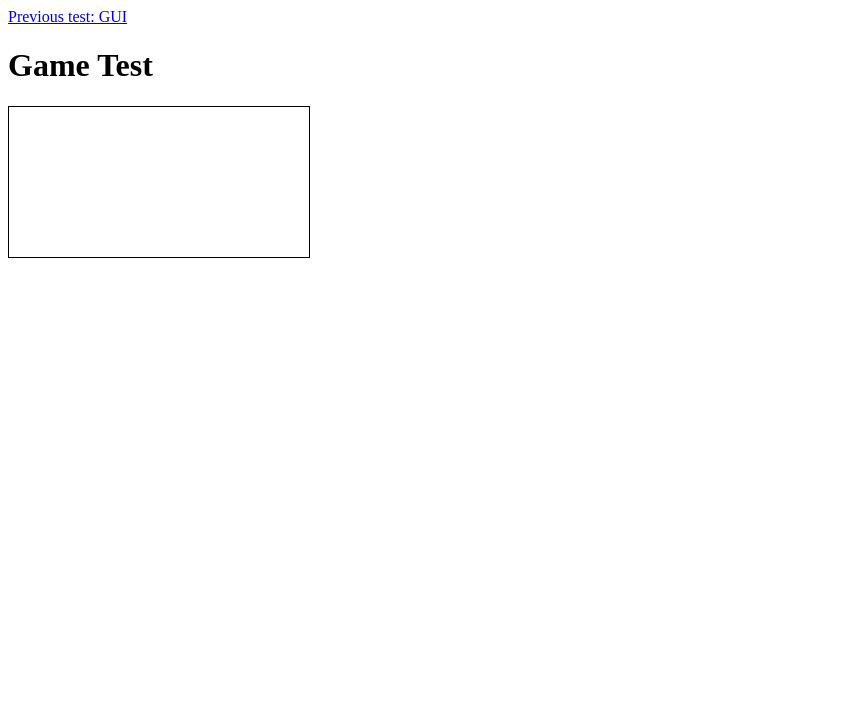
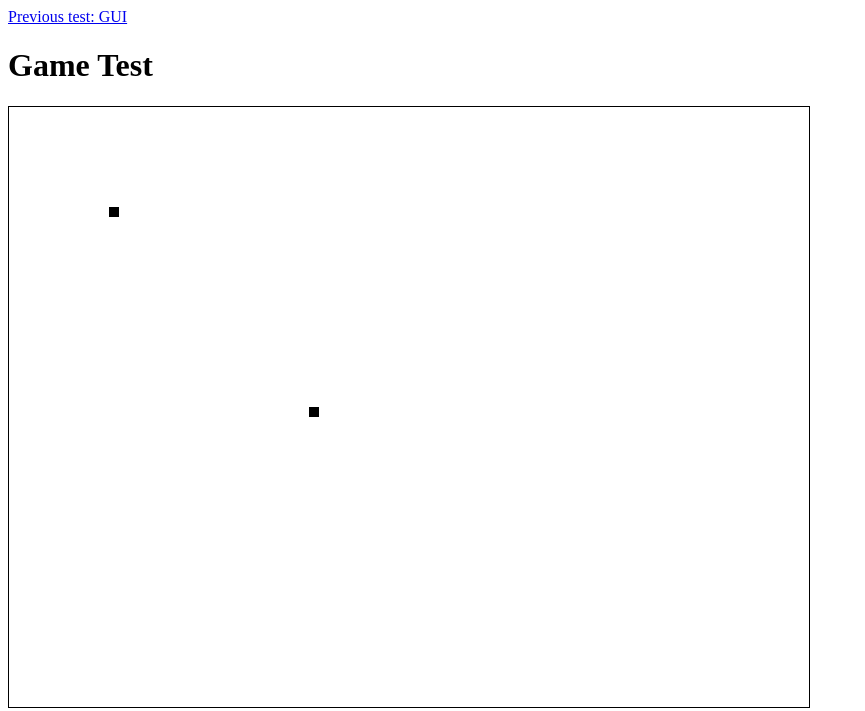
Before and after one commit to beagleknight/ethon, a plain HTML site: page test/game_test.html in a window 1280 px wide. Shown: the whole page, without its empty margins (0-865 px from the left). Drawn offline with Linux system fonts and the light colour scheme.

Commit message:
Game: Added render and update cycles

```diff
--- a/lib/game.js
+++ b/lib/game.js
@@ -1,10 +1,79 @@
+// TODO: require proxy
+// TODO: require requestAnimationFrame
+// TODO: require render assistant
+// TODO: require Map
+// TODO: require GUI
 var ethon = ethon || {},
     window = window || {};
 
 (function (window, exports) {
     "use strict";
 
-    var Game = function () {
+    var requestAnimationFrame = exports.requestAnimationFrame,
+        proxy = exports.proxy,
+        renderAssistant = exports.renderAssistant,
+        map = new exports.Map(),
+        souls = [],
+        gui = new exports.GUI(),
+        elapsedTime = new Date(),
+        Game = function (canvas, width, height) {
+            renderAssistant.setCanvas(canvas, width, height);
+        };
+
+    /**
+     * addSoul
+     *
+     * Add Soul for being processed by the game.
+     */
+    Game.prototype.addSoul = function (soul) {
+        souls.push(soul);
+    };
+
+    /**
+     * update
+     *
+     * Basic update cycle: update souls
+     */
+    Game.prototype.update = function () {
+        var i, l,
+            now = new Date(),
+            dt = new Date(now.getTime() - elapsedTime.getTime()).getMilliseconds() / 1000;
+
+        for (i = 0, l = souls.length; i < l; i += 1) {
+            souls[i].update(dt);
+        }
+
+        elapsedTime = now;
+    };
+
+    /**
+     * render
+     *
+     * Render map, souls and GUI in strict order.
+     * Use requestAnimationFrame for better
+     * performance.
+     */
+    Game.prototype.render = function render() {
+        var i, l;
+
+        renderAssistant.clear();
+
+        for (i = 0, l = souls.length; i < l; i += 1) {
+            souls[i].render();
+        }
+
+        requestAnimationFrame(render);
+    };
+
+    /**
+     * start
+     *
+     * Starts the game:
+     * - Start the render cycle
+     */
+    Game.prototype.start = function () {
+        window.setInterval(proxy(this, this.update), 1000 / 30);
+        requestAnimationFrame(this.render);
     };
 
     exports.Game = Game;
--- a/lib/request_animation_frame.js
+++ b/lib/request_animation_frame.js
@@ -4,20 +4,26 @@ var ethon = ethon || {},
 (function (window, exports) {
     "use strict";
 
+    if (!window.requestAnimationFrame) {
+        window.requestAnimationFrame = (function () {
+            return window.requestAnimationFrame ||
+                window.webkitRequestAnimationFrame ||
+                window.mozRequestAnimationFrame ||
+                window.oRequestAnimationFrame ||
+                window.msRequestAnimationFrame ||
+                function (callback, element) {
+                    window.setTimeout(callback, 1000/60);
+                };
+            }());
+    }
+
     /**
      * requestAnimationFrame
      *
      * Provides a cross-browser requestAnimationFrame function
      */
-    exports.requestAnimationFrame = function () {
-        return window.requestAnimationFrame ||
-            window.webkitRequestAnimationFrame ||
-            window.mozRequestAnimationFrame ||
-            window.oRequestAnimationFrame ||
-            window.msRequestAnimationFrame ||
-            function (callback, element) {
-                window.setTimeout(callback, 1000 / 60);
-            };
+    exports.requestAnimationFrame = function (callback) {
+        window.requestAnimationFrame(callback);
     };
 
 }(window, ethon));
--- a/test/game_test.html
+++ b/test/game_test.html
@@ -9,6 +9,7 @@
         <script type="text/javascript" src="../lib/proxy.js"></script>
         <script type="text/javascript" src="../lib/inherit.js"></script>
         <script type="text/javascript" src="../lib/extend.js"></script>
+        <script type="text/javascript" src="../lib/request_animation_frame.js"></script>
         <script type="text/javascript" src="../lib/event_moderator.js"></script>
         <script type="text/javascript" src="../lib/event_emitter.js"></script>
         <script type="text/javascript" src="../lib/render_assistant.js"></script>
@@ -20,6 +21,7 @@
         <script type="text/javascript" src="../lib/soul.js"></script>
         <script type="text/javascript" src="../lib/gui.js"></script>
         <script type="text/javascript" src="../lib/game.js"></script>
+        <script type="text/javascript" src="support/dog.js"></script>
         <script type="text/javascript">
             var ethon = ethon,
                 GUI = ethon.GUI,
@@ -27,7 +29,21 @@
                 renderAssistant = ethon.renderAssistant,
                 eventEmitter = ethon.eventEmitter,
                 actionDispatcher = ethon.actionDispatcher,
-                result = document.getElementById("result");
+                Game = ethon.Game,
+                result = document.getElementById("result"),
+                dog_1 = new Dog(100, 100),
+                dog_2 = new Dog(300, 300);
+
+                actionDispatcher.registerKeyboardAction("KEY_LEFT_ARROW", proxy(dog_1, dog_1.move_left));
+                actionDispatcher.registerKeyboardAction("KEY_RIGHT_ARROW", proxy(dog_1, dog_1.move_right));
+                actionDispatcher.registerKeyboardAction("KEY_UP_ARROW", proxy(dog_1, dog_1.move_up));
+                actionDispatcher.registerKeyboardAction("KEY_DOWN_ARROW", proxy(dog_1, dog_1.move_down));
+                actionDispatcher.registerKeyboardAction("KEY_S", proxy(dog_1, dog_1.stop));
+
+                game = new Game(result, 800, 600);
+                game.addSoul(dog_1);
+                game.addSoul(dog_2);
+                game.start();
         </script>
     </body>
 </html>
--- a/test/support/dog.js
+++ b/test/support/dog.js
@@ -27,19 +27,19 @@ var window = window || {};
     };
 
     Dog.prototype.move_right = function () {
-        this.setVelocity(10, 0);
+        this.setVelocity(50, 0);
     };
 
     Dog.prototype.move_left = function () {
-        this.setVelocity(-10, 0);
+        this.setVelocity(-50, 0);
     };
 
     Dog.prototype.move_up = function () {
-        this.setVelocity(0, -10);
+        this.setVelocity(0, -50);
     };
 
     Dog.prototype.move_down = function () {
-        this.setVelocity(0, 10);
+        this.setVelocity(0, 50);
     };
 
     Dog.prototype.stop = function () {
```
